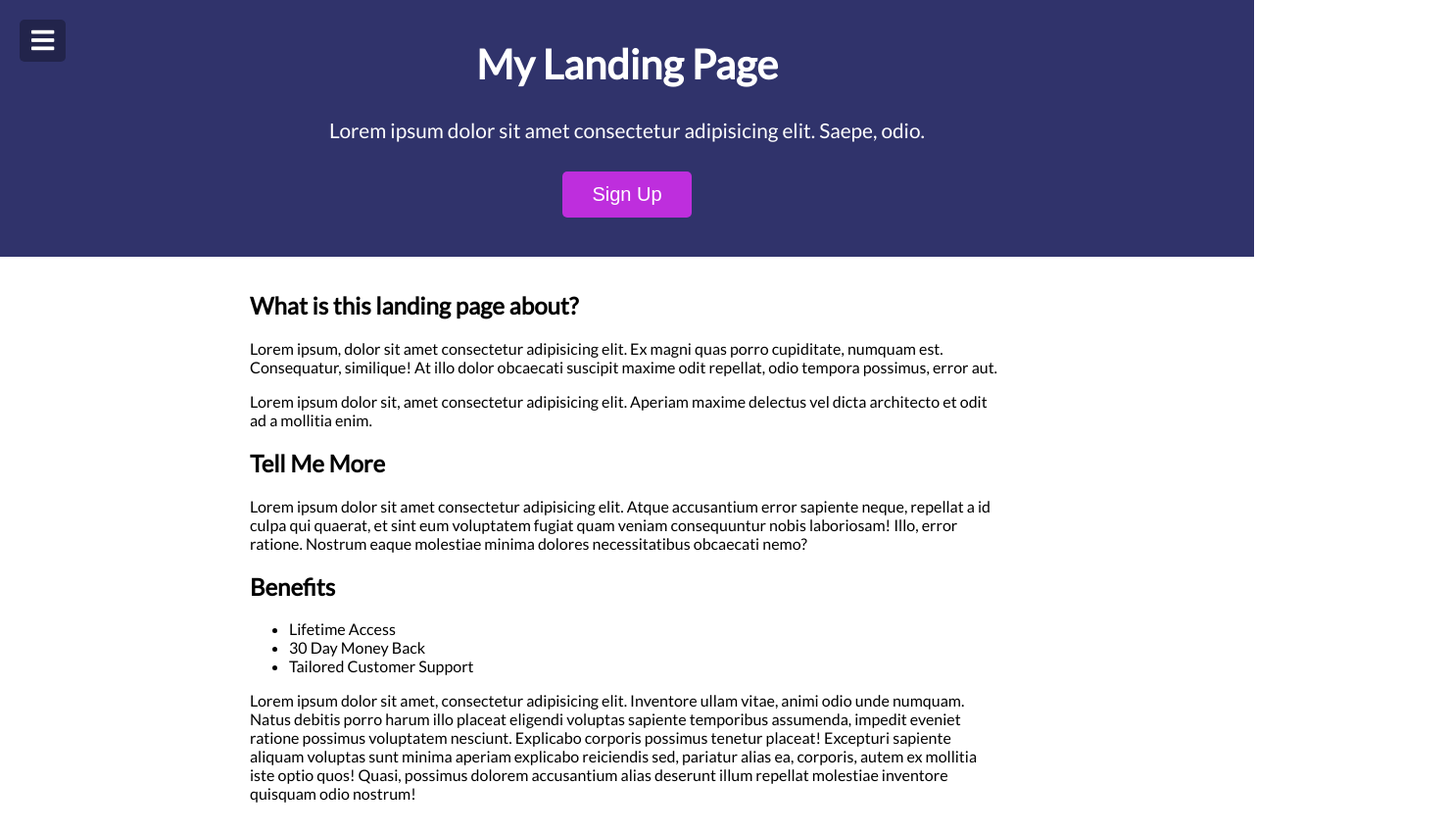
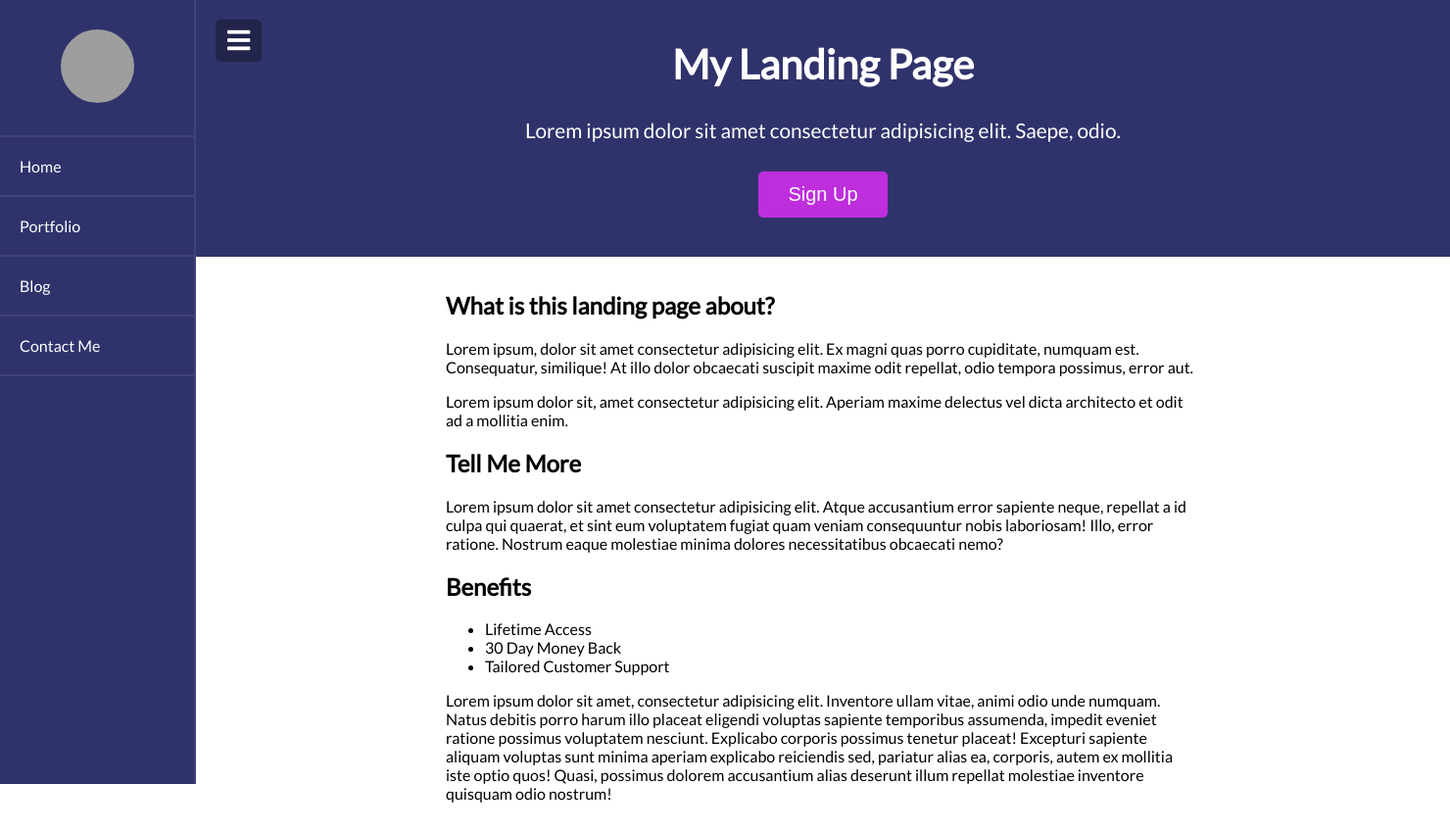
Before and after one commit to jatanassian/menu-slider-modal-js, a plain HTML site: page index.html in a window 1280 px wide. Both pictures are taken after a click on the button 43 px from the left and 41 px from the top of the page. Shown: the whole page at 98% size, 1480 px wide, since content can reach past the window. Drawn offline with Linux system fonts and the light colour scheme; grey boxes are pictures that could not be loaded.

Commit message:
toggle the navbar when toggle button is clicked

```diff
--- /dev/null
+++ b/script.js
@@ -0,0 +1,7 @@
+const toggle = document.getElementById('toggle');
+const close = document.getElementById('close');
+const open = document.getElementById('open');
+const modal = document.getElementById('modal');
+
+// Toggle nav
+toggle.addEventListener('click', () => document.body.classList.toggle('show-nav'));
--- a/style.css
+++ b/style.css
@@ -13,6 +13,11 @@
 body {
   font-family: 'Lato', sans-serif;
   margin: 0;
+  transition: transform 0.3s ease;
+}
+
+body.show-nav {
+  transform: translateX(200px); /* Width of nav */
 }
 
 nav {
```
